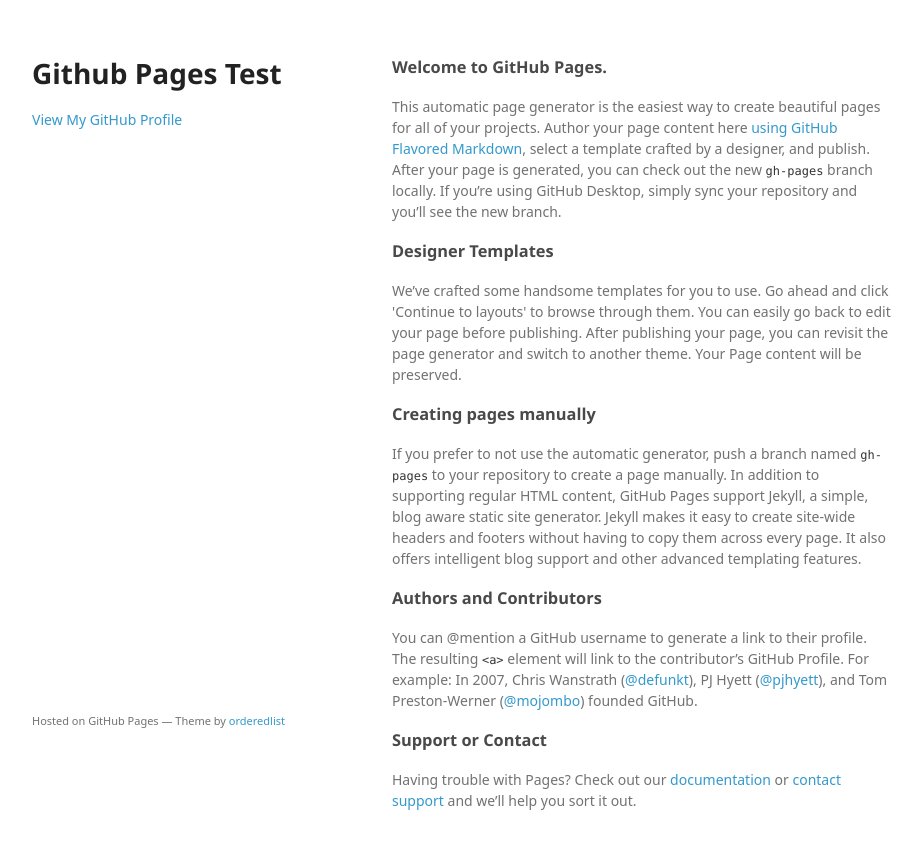
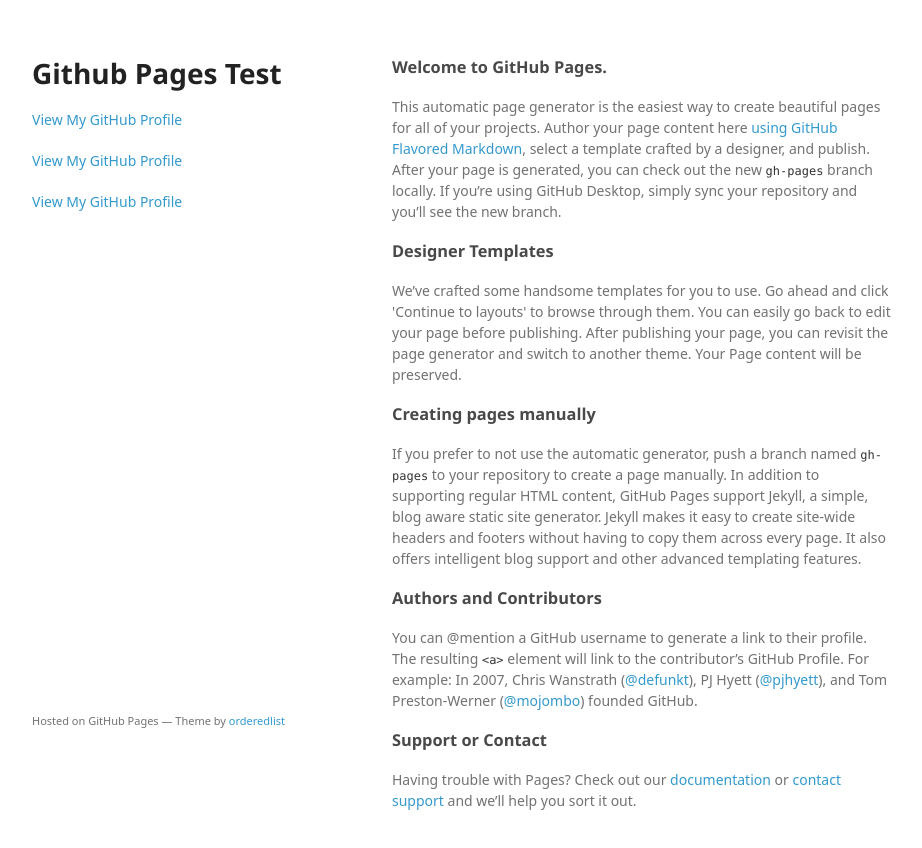
Before and after one commit to joonasd/joonasd.github.io, a plain HTML site: page index.html in a window 1280 px wide. Shown: the whole page, without its empty margins (178-1100 px from the left). Drawn offline with Linux system fonts and the light colour scheme; a web font is replaced by a local one.

Commit message:
Update index.html
Testing structure

```diff
--- a/index.html
+++ b/index.html
@@ -19,6 +19,8 @@
         <p></p>
 
 
+        <p class="view"><a href="https://github.com/joonasd">View My GitHub Profile</a></p>
+        <p class="view"><a href="https://github.com/joonasd">View My GitHub Profile</a></p>
         <p class="view"><a href="https://github.com/joonasd">View My GitHub Profile</a></p>
 
       </header>
```
